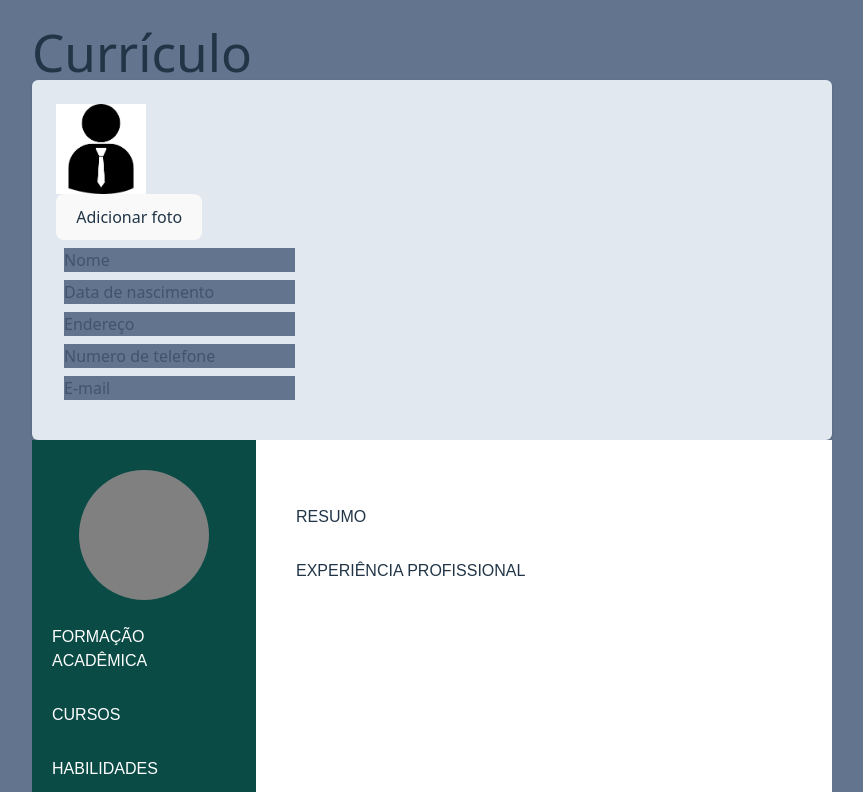
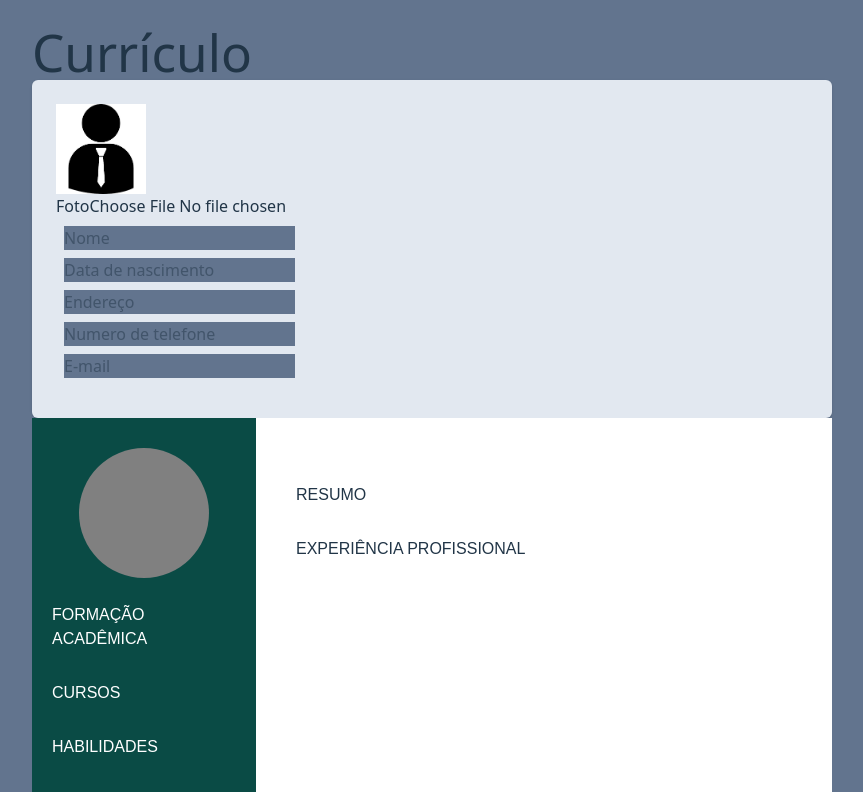
Before and after one commit to jackSparrow432/trabalho-de-Poo, a React (Vite) app: page / in a window 1280 px wide. Shown: the top 792 px of the page, without its empty margins (208-1071 px from the left). Built offline with nearby package versions, Linux system fonts and the light colour scheme.

Commit message:
Update DadosPessoais.jsx

```diff
--- a/src/componentes/DadosPessoais.jsx
+++ b/src/componentes/DadosPessoais.jsx
@@ -5,7 +5,18 @@ function DadosPessoais({dados,setDados}){
         <div className="space-y-4 p-6 bg-slate-200 rounded-md shadow">
             <div>
                 <img src={iconePessoa} alt="" style={{ width: "90px", height: "90px", objectFit: "cover" }}/>
-                <button>Adicionar foto</button>
+                <label>Foto</label>
+                <input
+                  type="file"
+                  accept="image/*"
+                  onChange={(e) => {
+                    const file = e.target.files[0];
+                    const leitor = new FileReader();
+                    leitor.onloadend = () => setDados({ ...dados, Foto: leitor.result });
+                    leitor.readAsDataURL(file);
+                  }}
+                />
+
                 <form className="p-2 space-y-2">
 
                     <input type="text" id="1" placeholder="Nome" className="bg-slate-500"
```
